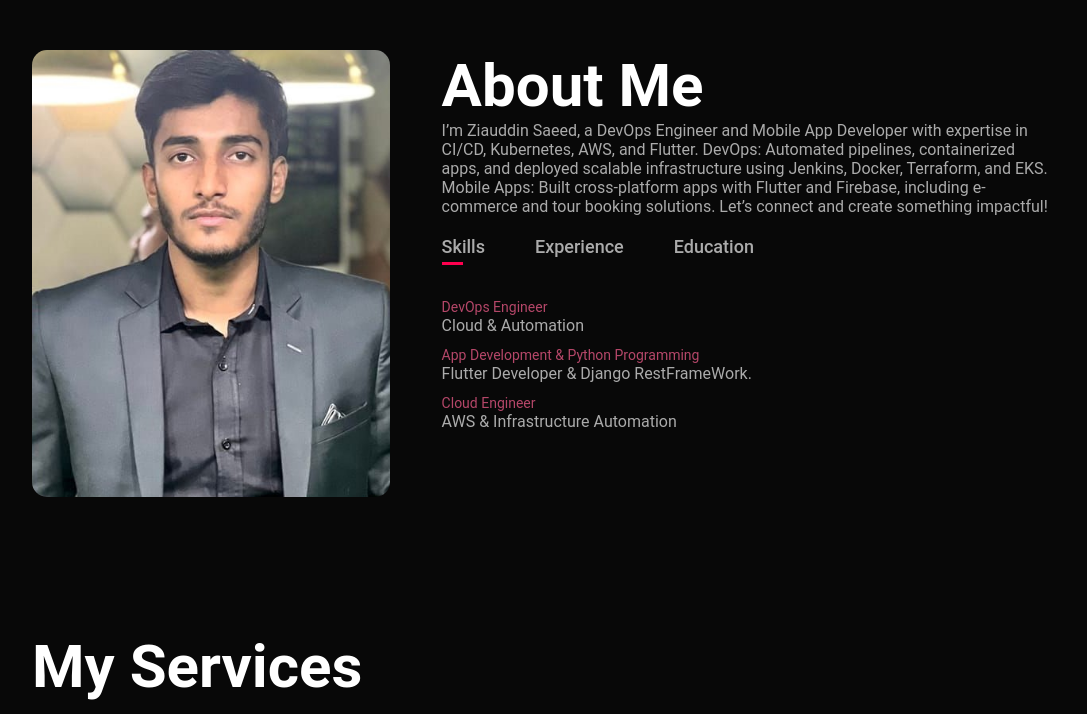
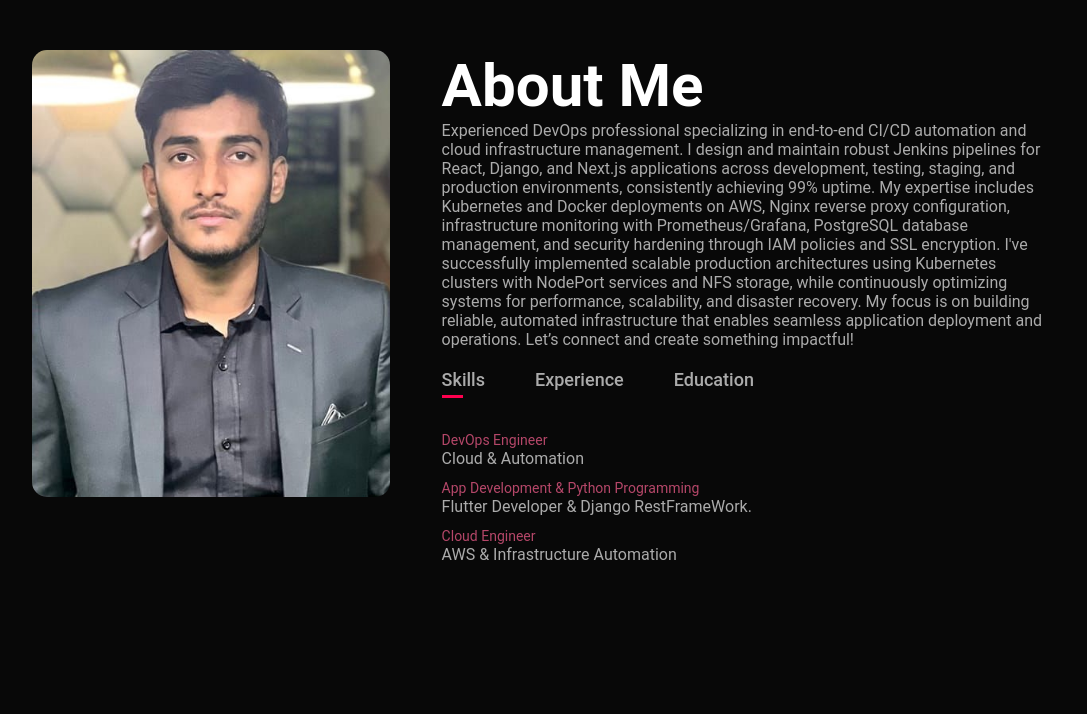
Before and after one commit to Zia-Saeed/github.io, a plain HTML site: page index.html in a window 1280 px wide. Shown: the part 840-1554 px from the top of the page, without its empty margins (96-1183 px from the left). Drawn offline with Linux system fonts and the light colour scheme.

Commit message:
Update index.html

```diff
--- a/index.html
+++ b/index.html
@@ -39,9 +39,7 @@
                 </div>
                 <div class="about-col-2">
                     <h1 class="sub-title">About Me</h1>
-                    <p>I’m Ziauddin Saeed, a DevOps Engineer and Mobile App Developer with expertise in CI/CD, Kubernetes, AWS, and Flutter.
-                        DevOps: Automated pipelines, containerized apps, and deployed scalable infrastructure using Jenkins, Docker, Terraform, and EKS.
-                        Mobile Apps: Built cross-platform apps with Flutter and Firebase, including e-commerce and tour booking solutions.
+                    <p>Experienced DevOps professional specializing in end-to-end CI/CD automation and cloud infrastructure management. I design and maintain robust Jenkins pipelines for React, Django, and Next.js applications across development, testing, staging, and production environments, consistently achieving 99% uptime. My expertise includes Kubernetes and Docker deployments on AWS, Nginx reverse proxy configuration, infrastructure monitoring with Prometheus/Grafana, PostgreSQL database management, and security hardening through IAM policies and SSL encryption. I've successfully implemented scalable production architectures using Kubernetes clusters with NodePort services and NFS storage, while continuously optimizing systems for performance, scalability, and disaster recovery. My focus is on building reliable, automated infrastructure that enables seamless application deployment and operations.
                         Let’s connect and create something impactful! </p>
                     <div class="tab-titles">
                         <p class="tab-links active-link" onclick="opentab('skills')">Skills</p>
```
